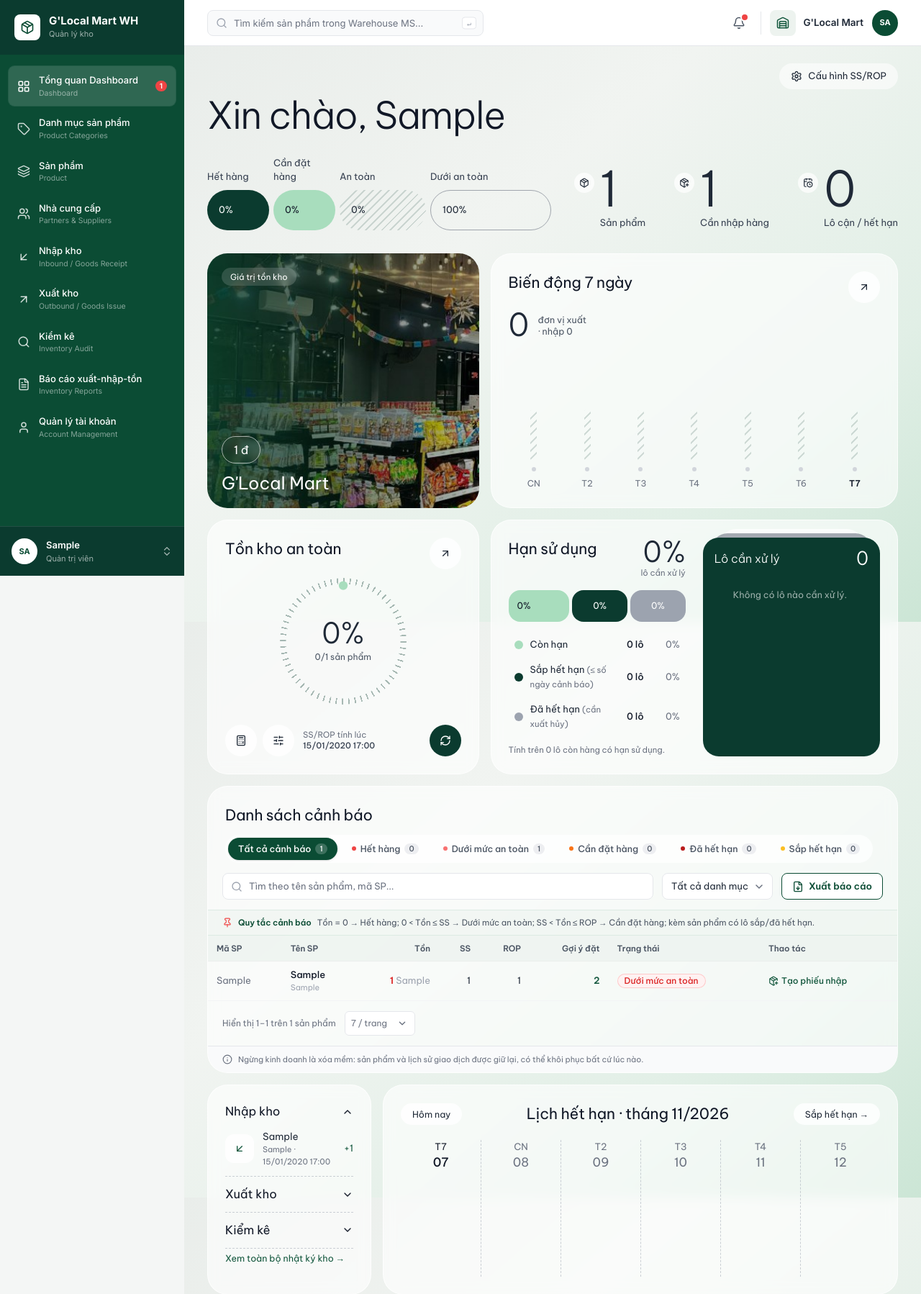
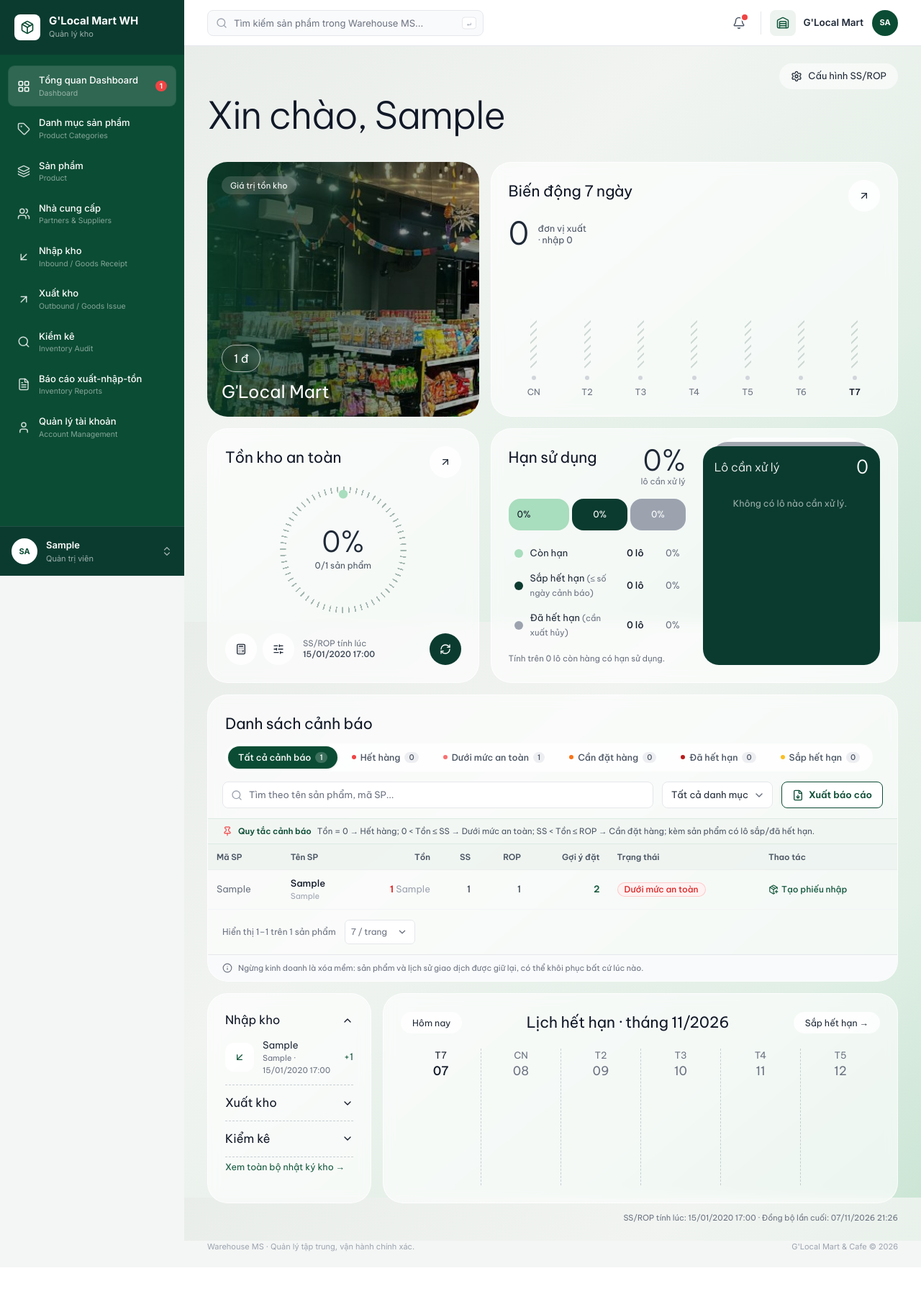
Before and after one commit to HuynhBaHieuu/Glocalmart, a Django app: page / in a window 1280 px wide. Shown: the top 1798 px of the page at 72% size. After the commit the page ends 1739 px from the top, so only its background shows below. Run offline with Django 5.2, Linux system fonts and the light colour scheme; a user stored in the database is signed in; tables that the repository leaves empty hold one stand-in row (values such as "Sample post"); some libraries are stand-ins or nearby versions.

Commit message:
refactor: Simplify greeting section in dashboard template

```diff
--- a/templates/dashboard.html
+++ b/templates/dashboard.html
@@ -24,31 +24,8 @@
 <!-- Dùng thanh bên & thanh trên chung của base.html như các trang khác; nền gradient chỉ cho vùng nội dung -->
 <div class="m1 m1-bg -mx-4 -my-6 min-h-[calc(100vh-4rem)] px-4 pb-6 pt-6 lg:-mx-8 lg:px-8">
   {% if user.is_admin %}<div class="mb-1 flex justify-end"><a href="{% url 'cau_hinh_ton_kho' %}" class="inline-flex items-center gap-2 rounded-full bg-white/60 px-4 py-2 text-[13px] text-gray-800 hover:bg-white"><i data-lucide="settings" class="h-4 w-4"></i>Cấu hình SS/ROP</a></div>{% endif %}
-      <!-- ============ LỜI CHÀO + TỶ LỆ + SỐ LỚN ============ -->
-      <section class="flex flex-wrap items-end justify-between gap-8">
-        <div class="min-w-0 flex-1">
-          <h1 class="text-[38px] font-light leading-tight tracking-tight text-gray-900 sm:text-[52px]">Xin chào, {{ user.ho_ten }}</h1>
-          <div class="mt-6 flex max-w-[880px] items-end gap-1.5">
-            <a href="?tab=het_hang#canh-bao" class="min-w-[86px]" style="flex: {{ pct.het|add:8 }}">
-              <p class="mb-2 text-[13px] text-gray-700">Hết hàng</p>
-              <span class="flex h-14 items-center rounded-full bg-[var(--dark)] px-4 text-[13px] text-white">{{ pct.het }}%</span></a>
-            <a href="?tab=can_dat#canh-bao" class="min-w-[86px]" style="flex: {{ pct.can|add:8 }}">
-              <p class="mb-2 text-[13px] text-gray-700">Cần đặt hàng</p>
-              <span class="flex h-14 items-center rounded-full bg-[var(--mint)] px-4 text-[13px] text-gray-900">{{ pct.can }}%</span></a>
-            <div class="min-w-[120px]" style="flex: {{ pct.an_toan|add:8 }}">
-              <p class="mb-2 text-[13px] text-gray-700">An toàn</p>
-              <span class="hatch flex h-14 items-center rounded-full px-4 text-[13px] text-gray-800">{{ pct.an_toan }}%</span></div>
-            <a href="?tab=duoi_an_toan#canh-bao" class="min-w-[86px]" style="flex: {{ pct.duoi|add:8 }}">
-              <p class="mb-2 text-[13px] text-gray-700">Dưới an toàn</p>
-              <span class="flex h-14 items-center rounded-full border border-gray-500/60 px-4 text-[13px] text-gray-800">{{ pct.duoi }}%</span></a>
-          </div>
-        </div>
-        <div class="flex gap-8 sm:gap-10">
-          <div><p class="flex items-start gap-2"><span class="mt-3 grid h-7 w-7 place-items-center rounded-full bg-white/70"><i data-lucide="package" class="h-3.5 w-3.5"></i></span><span class="text-[56px] font-light leading-none tracking-tight sm:text-[68px]">{{ tong }}</span></p><p class="mt-1 pl-9 text-[13px] text-gray-700">Sản phẩm</p></div>
-          <div><p class="flex items-start gap-2"><span class="mt-3 grid h-7 w-7 place-items-center rounded-full bg-white/70"><i data-lucide="package-plus" class="h-3.5 w-3.5"></i></span><span class="text-[56px] font-light leading-none tracking-tight sm:text-[68px]">{{ can_xu_ly }}</span></p><p class="mt-1 pl-9 text-[13px] text-gray-700">Cần nhập hàng</p></div>
-          <div><p class="flex items-start gap-2"><span class="mt-3 grid h-7 w-7 place-items-center rounded-full bg-white/70"><i data-lucide="calendar-clock" class="h-3.5 w-3.5"></i></span><span class="text-[56px] font-light leading-none tracking-tight sm:text-[68px]">{{ so_lo_xu_ly }}</span></p><p class="mt-1 pl-9 text-[13px] text-gray-700">Lô cận / hết hạn</p></div>
-        </div>
-      </section>
+      <!-- ============ LỜI CHÀO ============ -->
+      <h1 class="text-[38px] font-light leading-tight tracking-tight text-gray-900 sm:text-[52px]">Xin chào, {{ user.ho_ten }}</h1>
 
       <!-- ============ HÀNG THẺ ============ -->
       <section class="mt-8 grid gap-4 md:grid-cols-[minmax(0,2fr)_minmax(0,3fr)]">
```
